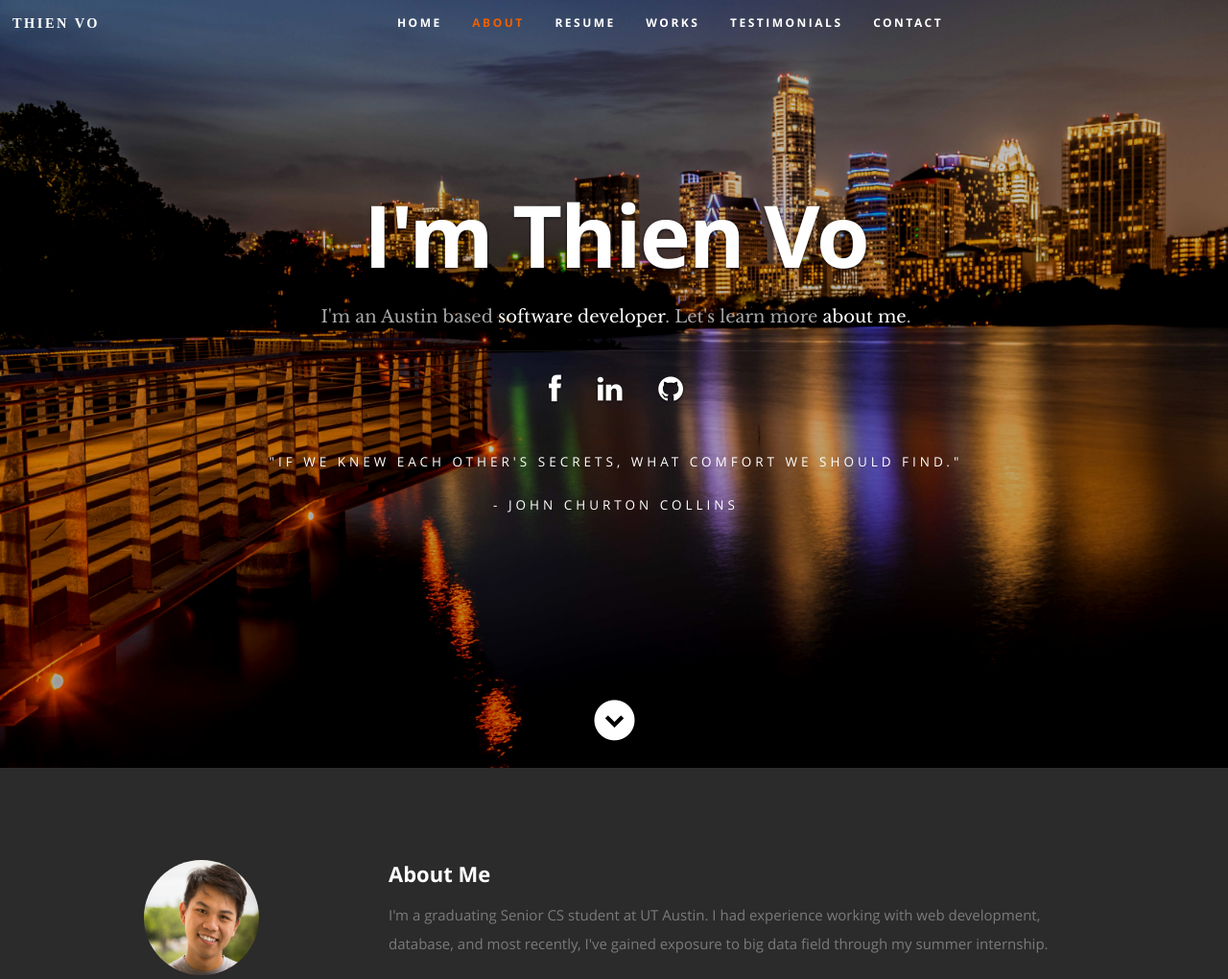
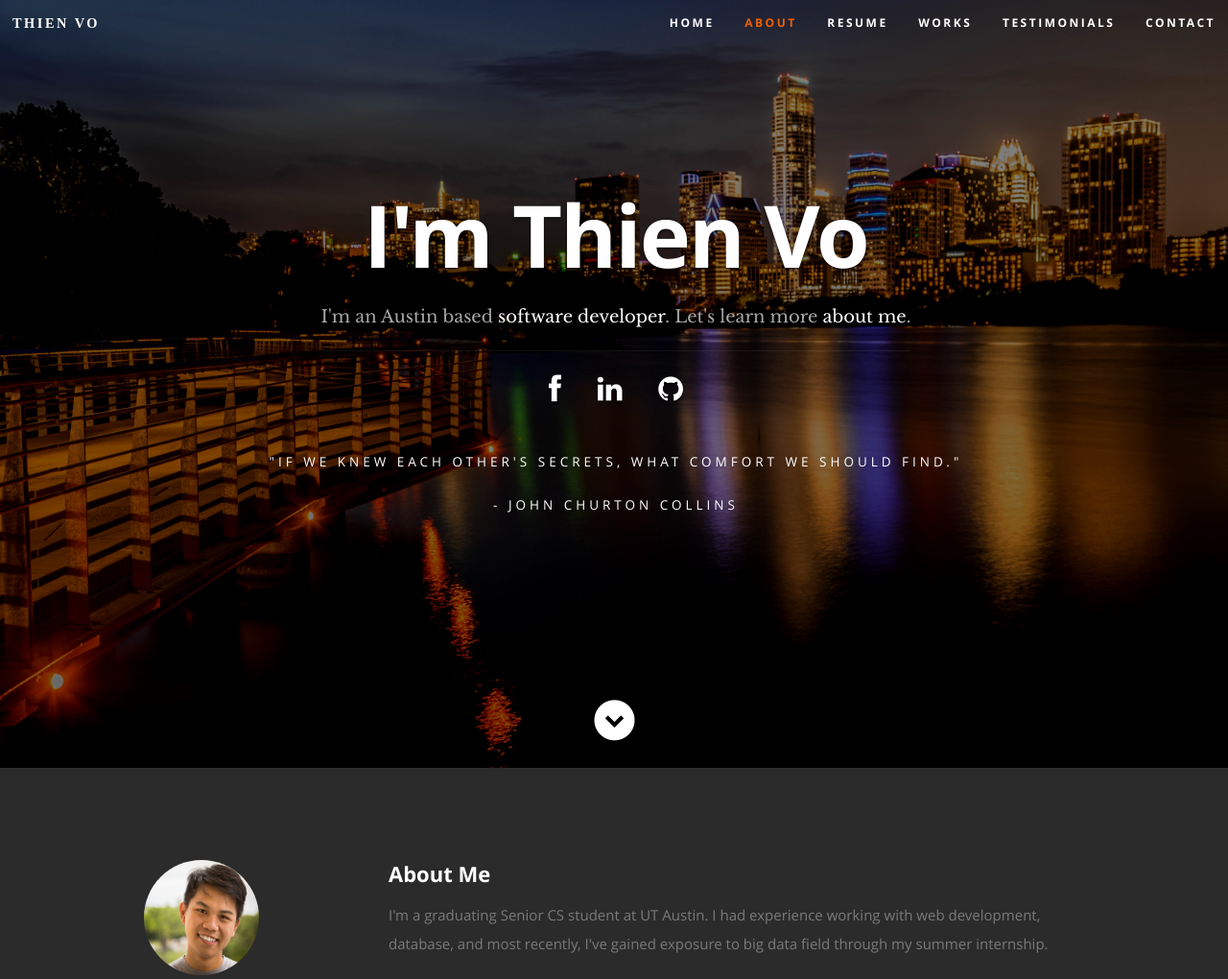
Before and after one commit to thien-vo/com-thienmint, a Flask app: page / in a window 1280 px wide. Shown: the top 1020 px of the page at 96% size. Run offline with Flask 2, Linux system fonts and the light colour scheme; parts of the project's set-up code (start-up, migrations or seed data) failed here and were passed over; some libraries are stand-ins or nearby versions.

Commit message:
decreaase the brightness further

```diff
--- a/app/static/css/layout.css
+++ b/app/static/css/layout.css
@@ -66,7 +66,7 @@ header:before{
     left: 0px;
     top: 0px;
     z-index: 2;
-    filter: brightness(70%) contrast(125%) blur(0.5px);
+    filter: brightness(50%) contrast(125%) blur(0.5px);
 }
 
 header .banner {
@@ -244,6 +244,7 @@ ul#nav li.current a {
 }
 
 #site-opts {
+    float: right;
 }
 
 /* ------------------------------------------------------------------ */
```
